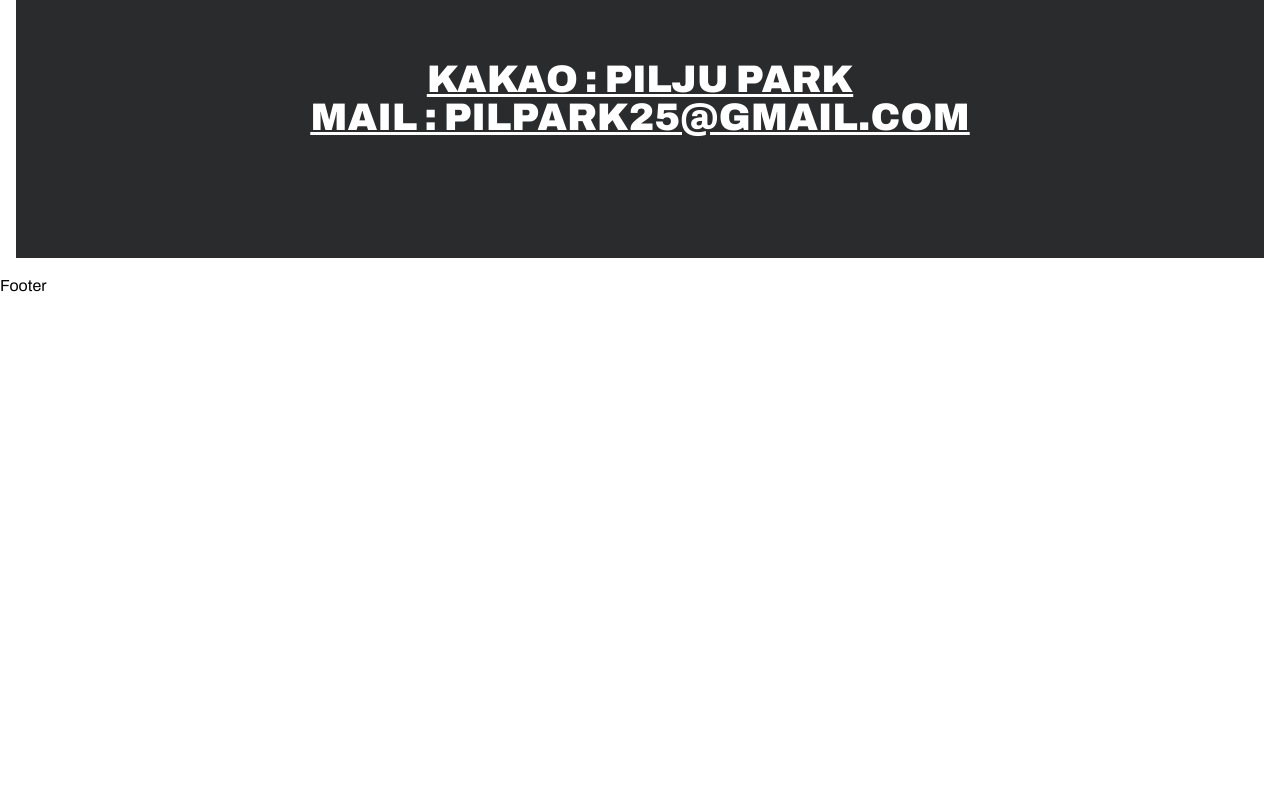
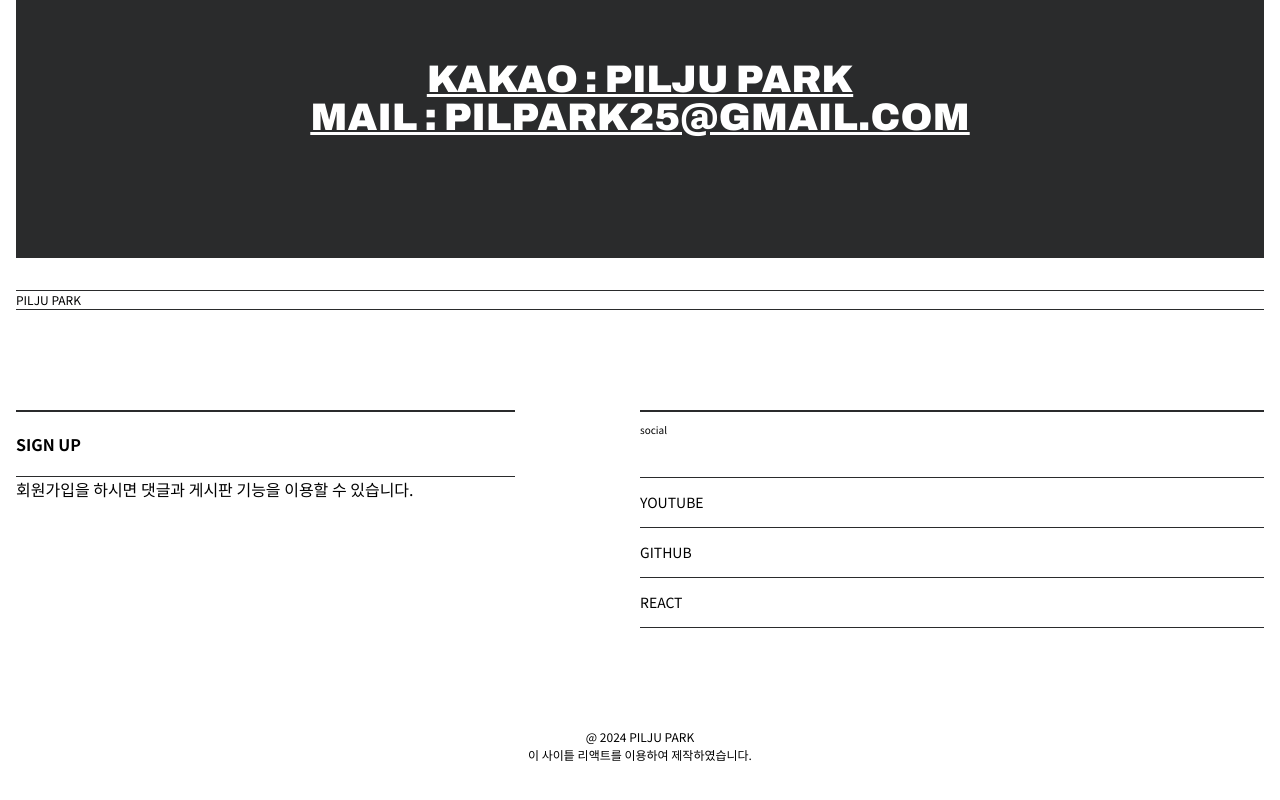
Before and after one commit to piljupark/personal, a React (Create React App) app: page / in a window 1280 px wide. Shown: the part 4565-5365 px from the top of the page. Before the commit the page ends 4863 px from the top, so only its background shows below. Built offline with nearby package versions, Linux system fonts and the light colour scheme.

Commit message:
footer setting

```diff
--- a/src/assets/scss/section/_footer.scss
+++ b/src/assets/scss/section/_footer.scss
@@ -0,0 +1,109 @@
+#footer {
+    font-family: var(--mainKor-font);
+}
+
+.footer__inner {
+    padding: 16px;
+
+    .footer__text {
+        font-size: 12px;
+        text-transform: uppercase;
+        border-top: 1px solid var(--black);
+        border-bottom: 1px solid var(--black);
+        display: flex;
+        justify-content: space-between;
+    }
+
+    .footer__info {
+        display: flex;
+        justify-content: space-between;
+        margin: 100px 0;
+
+        @media (max-width: 800px) {
+            flex-direction: column;
+        }
+
+        .left {
+            width:40%;
+
+            @media (max-width: 800px) {
+                width: 100%;
+            }
+
+            .title {
+                border-top: 2px solid var(--black);
+                border-bottom: 1px solid var(--black);
+                padding: 20px 0;
+                text-transform: uppercase;
+                font-weight: 700;
+                transition: all 0.3s;
+
+                &:hover {
+                    background-color: var(--black400);
+                    padding-left: 10px;
+                    border-color: transparent;
+                }
+            }
+
+            .desc {
+                font-size: 12px;
+                padding-top: 20px;
+
+                @media (max-width: 800px) {
+                    margin-bottom: 40px;
+                }
+            }
+        }
+
+        .right {
+            width: 50%;
+
+            @media (max-width: 800px) {
+                width: 100%;
+            }
+
+            h3 {
+                border-top: 2px solid var(--black);
+                font-size: 10px;
+                margin-bottom: 40px;
+                padding-top: 10px;
+            }
+
+            ul {
+                border-top: 1px solid var(--black);
+
+                li {
+                    border-bottom: 1px solid var(--black);
+
+                    a {
+                        padding: 14px 0;
+                        font-size: 14px;
+                        display: inline-block;
+                        text-transform: uppercase;
+                    }
+
+                    em {
+                        font-size: 12px;
+                        padding-left: 10px;
+                        opacity: 0;
+                        transition: all 0.3s;
+                    }
+
+                    &:hover {
+                        em {
+                            opacity: 1;
+                        }
+                    }
+                }
+            }
+        }
+
+
+    }
+    .footer__right {
+        text-align: center;
+        text-transform: uppercase;
+        font-size: 12px;
+        margin-bottom: 20px;
+    }
+}
--- a/src/components/Footer.jsx
+++ b/src/components/Footer.jsx
@@ -1,7 +1,44 @@
 import React from "react"
 
 const Footer = () => {
-    return <div> Footer </div>;
+    return (
+        <footer id="footer" role="contentinfo">
+            <div className="footer__inner">
+                <div className="footer__text">
+                    <span>pilju park</span>
+                </div>
+                <div className="footer__info">
+                    <div className="left">
+                        <div className="title">
+                            <a href="/">sign up</a>
+                        </div>
+                        <p>회원가입을 하시면 댓글과 게시판 기능을 이용할 수 있습니다.</p>
+                    </div>
+                    <div className="right">
+                        <h3>social</h3>
+                        <ul>
+                            <li>
+                                <a href="/">youtube</a>
+                                <em>유튜브에 오시면 더 많은 영상을 볼 수 있습니다.</em>
+                            </li>
+                            <li>
+                                <a href="/">github</a>
+                                <em>유튜브에 오시면 더 많은 영상을 볼 수 있습니다.</em>
+                            </li>
+                            <li>
+                                <a href="/">react</a>
+                                <em>유튜브에 오시면 더 많은 영상을 볼 수 있습니다.</em>
+                            </li>
+                        </ul>
+                    </div>
+                </div>
+                <div className="footer__right">
+                    @ 2024 PILJU PARK <br/>
+                    이 사이틑 리액트를 이용하여 제작하였습니다.
+                </div>
+            </div>
+        </footer>
+    );
 };
 
-export default Footer
+export default Footer;
```
